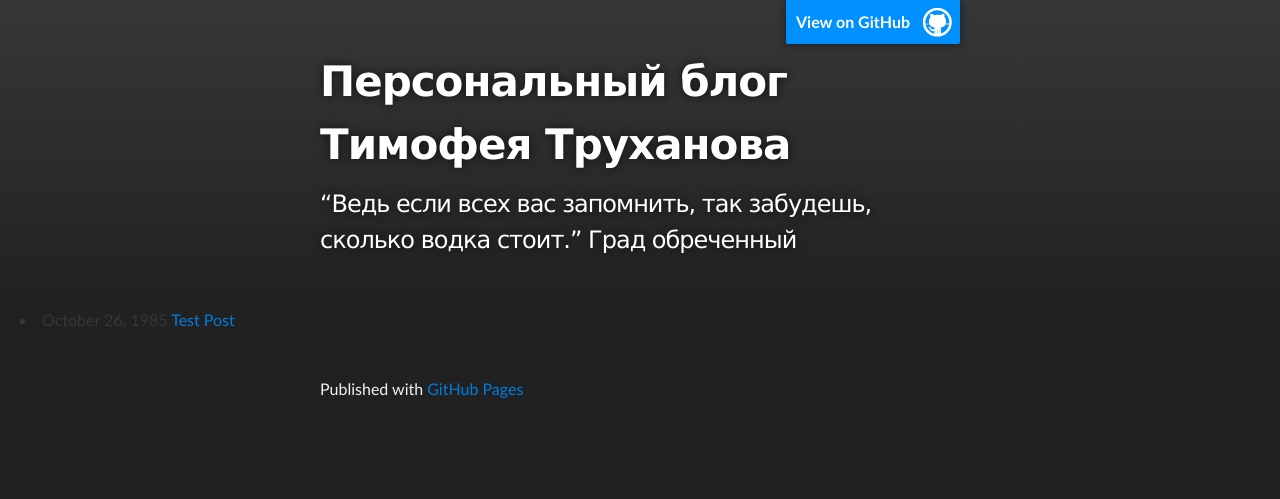
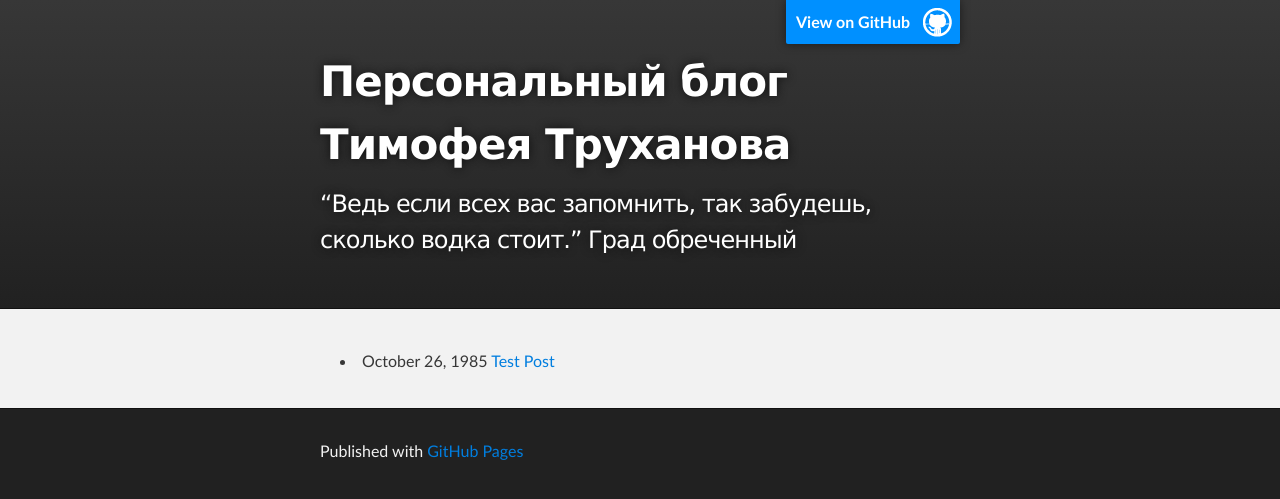
Before and after one commit to geerk/geerk.github.io, a Jekyll site: the page built from index.html, in a window 1280 px wide. Shown: the top 499 px of the page. Built offline with Jekyll 4.4.1, drawn with Linux system fonts in a browser that asks for light colours; Markdown is read by kramdown in place of the engine named in the settings.

Commit message:
fix index.html

```diff
--- a/index.html
+++ b/index.html
@@ -3,8 +3,9 @@ layout: layout
 title: Персональный блог Тимофея Труханова
 ---
 
-<div class="content">
-  <div class="related">
+
+<div id="main_content_wrap" class="outer">
+  <section id="main_content" class="inner">
     <ul>
       {% for post in site.posts %}
       <li>
@@ -12,5 +13,5 @@ title: Персональный блог Тимофея Труханова
       </li>
       {% endfor %}
     </ul>
-  </div>
+  </section>
 </div>
```
